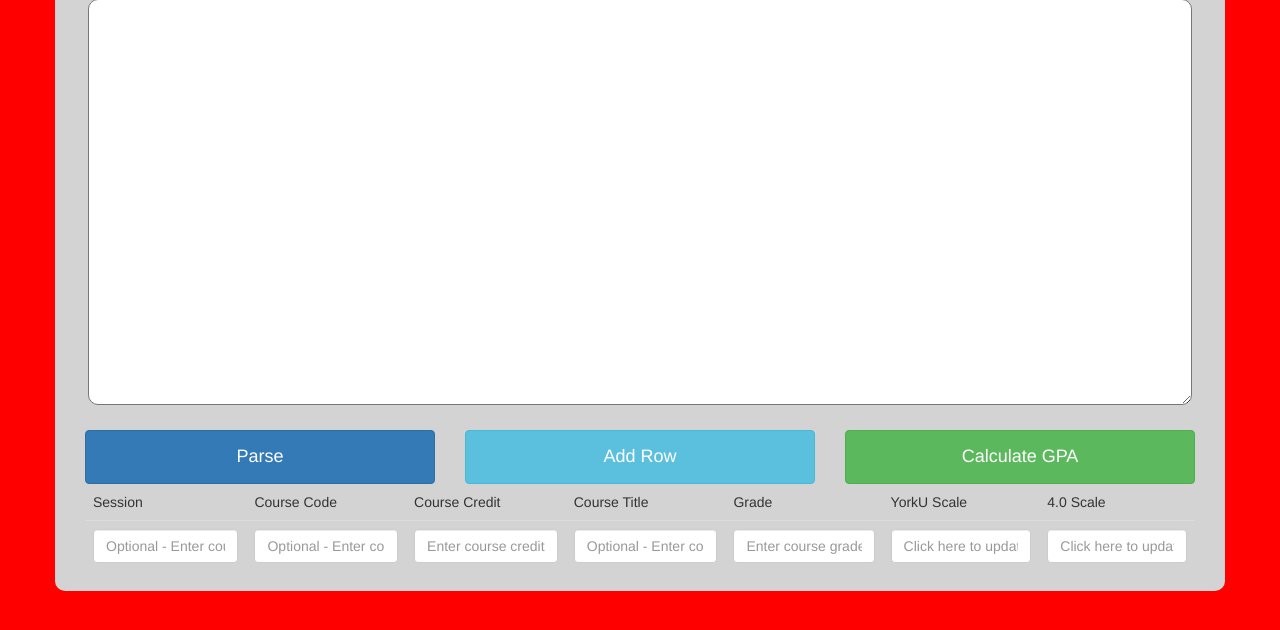
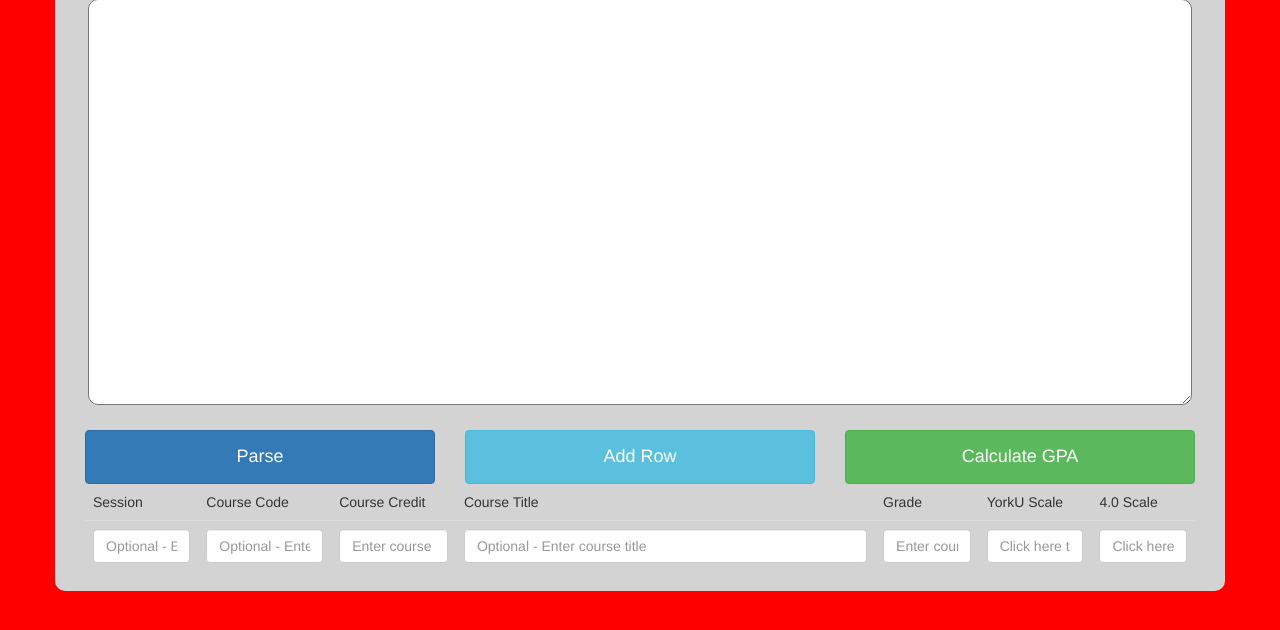
Before and after one commit to YorkUEECS/Hackfest2018, a website built with webpack: page index.html in a window 1280 px wide. Shown: the part 148-778 px from the top of the page. Built offline with nearby package versions, Linux system fonts and the light colour scheme; some packages are replaced by stand-ins of ours.

Commit message:
Bugfix and UI Changes
Fixed bug related to parsing, parsing resulted in the wrong Course title. Made changes to the text field size.

```diff
--- a/index.html
+++ b/index.html
@@ -61,13 +61,13 @@ body {
         </thead>
         <tbody>
         <tr>
-          <td><input type="session" class="form-control" id="inputSession" aria-describedby="sessionHelp" placeholder="Optional - Enter course session"></td>
-          <td><input type="courseCode" class="form-control" id="inputCourseCode" aria-describedby="courseCodeHelp" placeholder="Optional - Enter course code"></td>
-          <td><input type="courseCredit" class="form-control" id="inputCourseCredit" aria-describedby="courseCreditHelp" placeholder="Enter course credit"></td>
-          <td><input type="courseTitle" class="form-control" id="inputCourseTitle" aria-describedby="courseTitleHelp" placeholder="Optional - Enter course title"></td>
-          <td><input type="courseGrade" class="form-control" id="inputCourseGrade" aria-describedby="courseGradeHelp" placeholder="Enter course grade"></td>
-          <td><input type="yorkScale" class="form-control" id="yorkScaleCalc" aria-describedby="yorkScaleCalcHelp" placeholder="Click here to update" onclick="updateNineScale(this)"></td>
-          <td><input type="otherScale" class="form-control" id="otherScaleCalc" aria-describedby="otherScaleCalcHelp" placeholder="Click here to update" onclick="updateFourScale(this)"></td>
+          <td><input type="session" class="form-control" id="inputSession" aria-describedby="sessionHelp" placeholder="Optional - Enter course session" size="4"></td>
+          <td><input type="courseCode" class="form-control" id="inputCourseCode" aria-describedby="courseCodeHelp" placeholder="Optional - Enter course code" size="6"></td>
+          <td><input type="courseCredit" class="form-control" id="inputCourseCredit" aria-describedby="courseCreditHelp" placeholder="Enter course credit" size="4"></td>
+          <td><input type="courseTitle" class="form-control" id="inputCourseTitle" aria-describedby="courseTitleHelp" placeholder="Optional - Enter course title" size="35"></td>
+          <td><input type="courseGrade" class="form-control" id="inputCourseGrade" aria-describedby="courseGradeHelp" placeholder="Enter course grade" size="3"></td>
+          <td><input type="yorkScale" class="form-control" id="yorkScaleCalc" aria-describedby="yorkScaleCalcHelp" placeholder="Click here to update" onclick="updateNineScale(this)" size="3"></td>
+          <td><input type="otherScale" class="form-control" id="otherScaleCalc" aria-describedby="otherScaleCalcHelp" placeholder="Click here to update" onclick="updateFourScale(this)" size="3"></td>
         </tr>
         </tbody>
       </table>
@@ -89,7 +89,7 @@ body {
           var sessions = lgString.match(/[A-z]{2}\d{2}/g);
           var courseCodes = lgString.match(/[A-z]{2}\s[A-z]{2,4}\s+\d{4}/g);
           var courseCredit = lgString.match(/\d*\.\d{2}/g);
-          var courseTitle = lgString.match(/\t[\w\u002C?\u003A?\u002E?\u0020*]+\t/g);
+          var courseTitle = lgString.match(/\t[\D\u002C?\u003A?\u002E?\u0020*]+\t/g);
           var courseGrade = lgString.match(/\t[A-F]{1,4}\+?\-?\n|\t[A-F]{1,4}\+?\-?$|in progress|\t[A-F]\+?\-?\u0020+NCR|\t[A-F]\+?\-?\u0020+NGR/g);
           for (var i = 0; i < courseTitle.length; ++i){
               courseTitle[i] = courseTitle[i].replace(/\t|\n/g,'');
@@ -144,6 +144,7 @@ body {
           x.appendChild(new_row);
       }
       function calcNine(letterG) {
+          letterG = letterG.replace(/\s|NGR/g, "");
           letterG = letterG.toUpperCase();
           switch (letterG) {
               case "A+":
@@ -182,6 +183,7 @@ body {
           return numberG;
       }
       function calcFour(letterG) {
+          letterG = letterG.replace(/\s|NGR/g, "");
           letterG = letterG.toUpperCase();
           switch (letterG) {
               case "A+":
@@ -289,6 +291,7 @@ body {
           // alert(gpaFourScale);
           return gpaScale;
       }
+
       function calcGPA() {
           swal(`${calcGPANineScale().toFixed(2)}`, "GPA in YorkU Scale: " + calcGPANineScale().toFixed(2), "success");
           swal(`${calcGPAFourScale().toFixed(2)}`, "GPA in 4.0 Scale: " + calcGPAFourScale().toFixed(2), "success");
```
